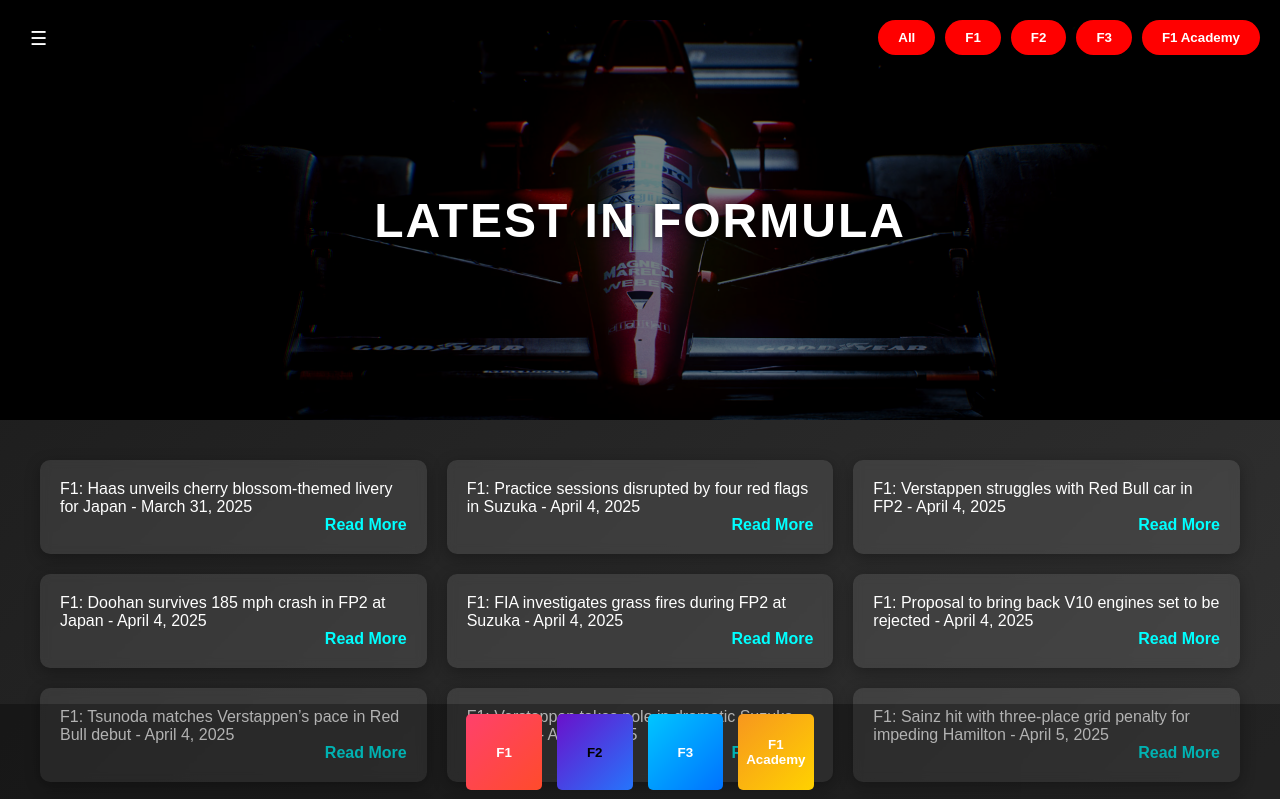
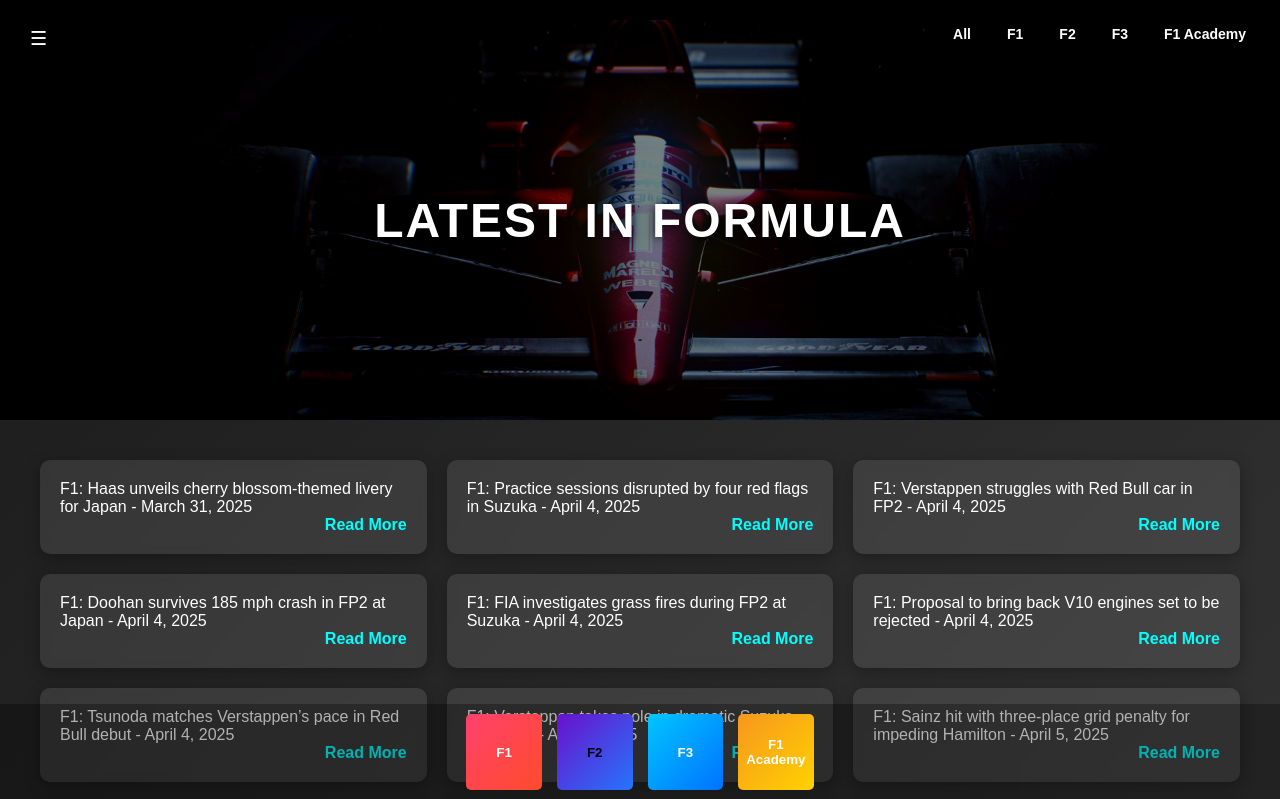
Before and after one commit to motorsport-exclusive/motorsport-exclusive, a plain HTML site: page formula/formula.html in a window 1280 px wide. Shown: the top 799 px of the page. Drawn offline with Linux system fonts and the light colour scheme.

Commit message:
Update formula.css

```diff
--- a/formula/formula.css
+++ b/formula/formula.css
@@ -100,26 +100,28 @@ body {
   top: 20px;
   right: 20px;
   display: flex;
-  gap: 10px;
+  gap: 8px;
   z-index: 1000;
 }
 
 .fixed-buttons button {
-  padding: 10px 20px;
-  background: #ff0000;
+  padding: 6px 14px;
+  background: rgba(0, 0, 0, 0.5); /* 50% transparent black */
   border: none;
-  border-radius: 25px;
+  border-radius: 18px;
   color: #fff;
   font-weight: bold;
+  font-size: 14px;
   cursor: pointer;
   transition: all 0.3s ease;
-  box-shadow: 0 2px 10px rgba(0, 0, 0, 0.5);
+  box-shadow: 0 2px 8px rgba(0, 0, 0, 0.4);
 }
 
 .fixed-buttons button:hover {
   background: #cc0000;
   transform: translateY(-2px);
 }
+
 
 /* Animation for News Boxes */
 @keyframes fadeInUp {
```
